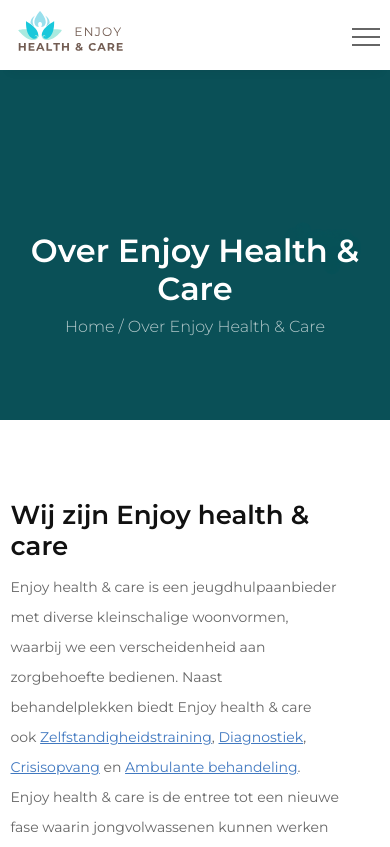
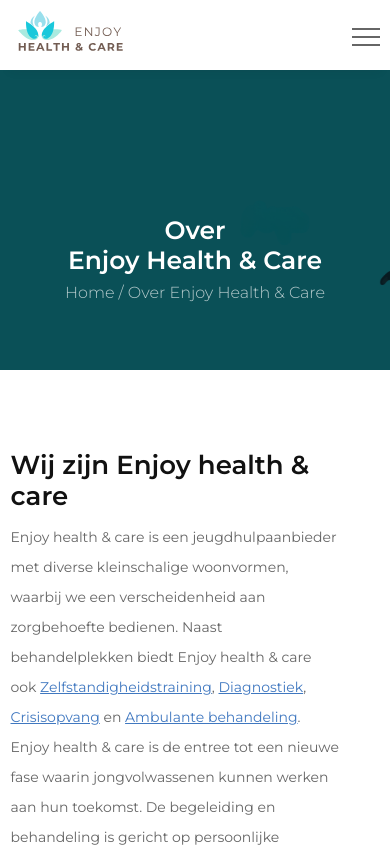
Before and after one commit to Abdurrahman-Alizada/enjoy-health-and-care-landing-page, a React (Create React App) app: page /about in a window 390 px wide. Shown: the top 847 px of the page. Built offline with nearby package versions, Linux system fonts and the light colour scheme.

Commit message:
heading font size

```diff
--- a/src/Pages/AboutPage.jsx
+++ b/src/Pages/AboutPage.jsx
@@ -19,7 +19,7 @@
 
   const heroData = {
     bgImg: `/images/hero-bg21.png`,
-    title: "Over Enjoy Health & Care",
+    title: "Over <br /> Enjoy Health & Care",
     subTitle: `Home / Over Enjoy Health & Care`,
   };
   return (
--- a/src/Pages/Privacy.jsx
+++ b/src/Pages/Privacy.jsx
@@ -19,7 +19,7 @@
 
   const heroData = {
     bgImg: `/images/hero-bg21.png`,
-    title: "Privacybeleid van Enjoy Health & Care",
+    title: "Privacybeleid van <br /> Enjoy Health & Care",
     subTitle: `Home / Privacybeleid van Enjoy Health & Care`,
   };
   return (
--- a/src/Pages/WorkAt.jsx
+++ b/src/Pages/WorkAt.jsx
@@ -24,7 +24,7 @@
 
   const heroData = {
     bgImg: `/images/hero-bg21.png`,
-    title: "Werken bij Enjoy health & Care",
+    title: "Werken bij <br /> Enjoy health & Care",
     subTitle: `Home / Werken bij Enjoy health & Care`,
   };
 
--- a/src/sass/elements/_blog-details.scss
+++ b/src/sass/elements/_blog-details.scss
@@ -33,7 +33,7 @@
 
 .st-page-heading-title {
   color: #fff;
-  font-size: 42px;
+  font-size: 40px;
   text-align: center;
   margin-bottom: 7px;
 }
@@ -414,7 +414,7 @@
     color: rgba(255, 255, 255, 0.75);
     display: flex;
     justify-content: center;
-    margin-top: 6px;
+    margin-top: 4px;
   }
 
   .st-post-label > span:not(:last-child):before {
@@ -439,7 +439,7 @@
 
 @media screen and (max-width: 991px) {
   .st-page-heading-title {
-    font-size: 32px;
+    font-size: 25px;
   }
 
   .st-page-heading-subtitle {
@@ -447,12 +447,12 @@
   }
 
   .st-page-heading.st-size-md {
-    height: 350px;
+    height: 300px;
     padding-top: 80px;
   }
 
   .st-page-heading-title br {
-    display: none;
+    // display: none;
   }
 
   .st-page-heading {
```
